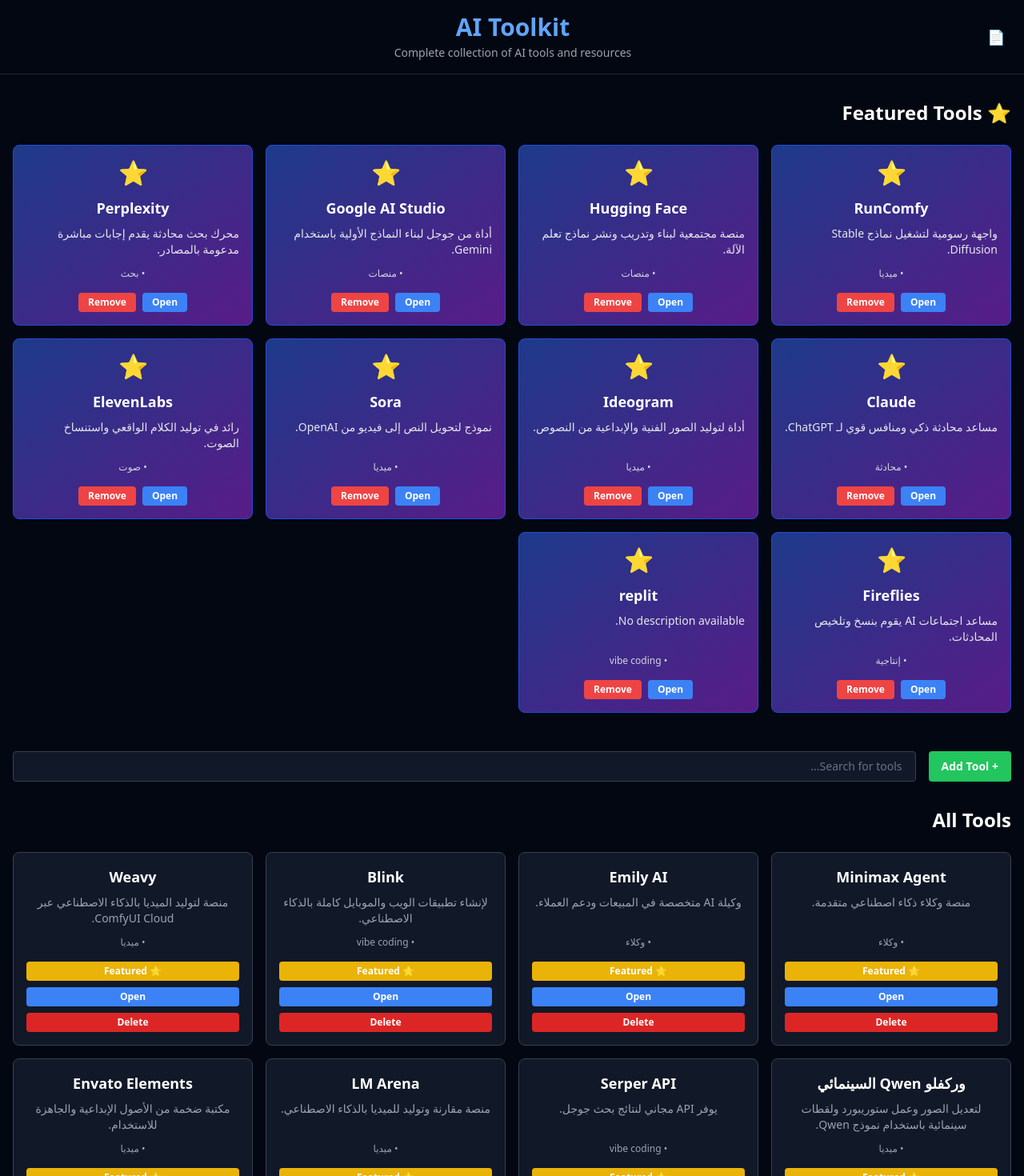
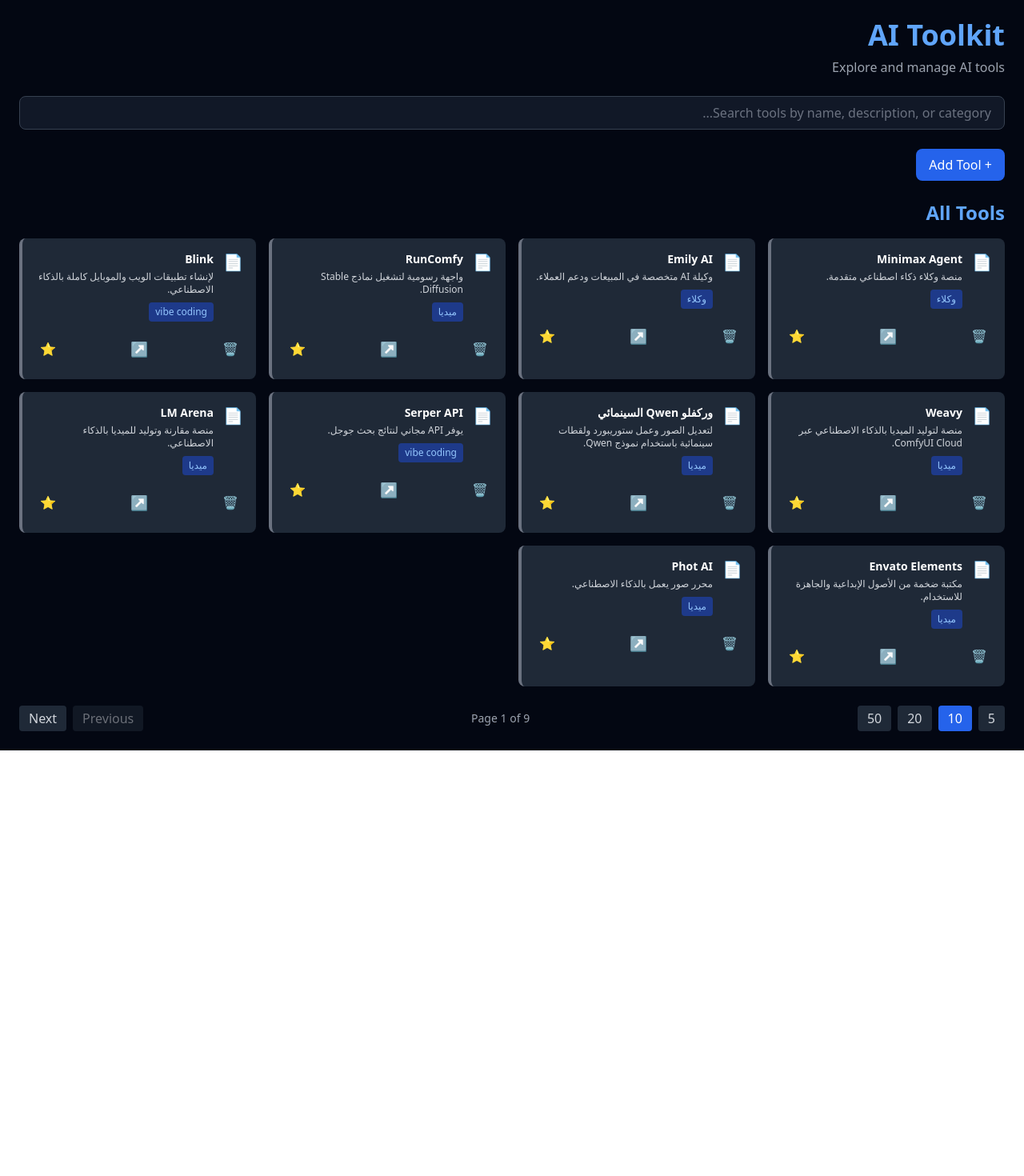
Before and after one commit to Omarhussien2/toolkit, a React (Vite) app: page / in a window 1280 px wide. Shown: the top 1470 px of the page at 80% size. After the commit the page ends 938 px from the top, so only its background shows below. Built offline with nearby package versions, Linux system fonts and the light colour scheme.

Commit message:
Feat: Icon-only buttons with localStorage persistence - Delete left, Open center-larger, Featured right

```diff
--- a/App.tsx
+++ b/App.tsx
@@ -1,4 +1,4 @@
-import React, { useState, useMemo } from 'react';
+import React, { useState, useMemo, useEffect } from 'react';
 import { initialTools } from './data';
 
 const GOOGLE_SHEETS_URL = 'https://docs.google.com/spreadsheets/d/1VlfBPQw79zF9Znafn_lvclGAdMmwwCs_S5PaPrMb4Ak/';
@@ -10,15 +10,37 @@ function App() {
   const [newTool, setNewTool] = useState({ name: '', description: '', category: '', toolUrl: '', featured: false })
   const [currentPage, setCurrentPage] = useState(1);
   const [itemsPerPage, setItemsPerPage] = useState(10);
+  const [featuredToolIds, setFeaturedToolIds] = useState([]);
+
+  // Load featured tools from localStorage on mount
+  useEffect(() => {
+    try {
+      const saved = localStorage.getItem('featuredTools');
+      if (saved) {
+        setFeaturedToolIds(JSON.parse(saved));
+      }
+    } catch (error) {
+      console.error('Error loading featured tools from localStorage:', error);
+    }
+  }, []);
+
+  // Save featured tools to localStorage whenever they change
+  useEffect(() => {
+    try {
+      localStorage.setItem('featuredTools', JSON.stringify(featuredToolIds));
+    } catch (error) {
+      console.error('Error saving featured tools to localStorage:', error);
+    }
+  }, [featuredToolIds]);
 
   // Separate featured and regular tools
   const featuredTools = useMemo(() => {
-    return allTools.filter(tool => tool.featured);
-  }, [allTools]);
+    return allTools.filter(tool => featuredToolIds.includes(tool.id));
+  }, [allTools, featuredToolIds]);
 
   // Filtered tools for search (excluding featured in main list)
   const filteredTools = useMemo(() => {
-    let result = allTools.filter(tool => !tool.featured);
+    let result = allTools.filter(tool => !featuredToolIds.includes(tool.id));
 
     if (searchQuery.trim()) {
       result = result.filter(tool =>
@@ -27,263 +49,253 @@ function App() {
         tool.category?.toLowerCase().includes(searchQuery.toLowerCase())
       );
     }
+
     return result;
-  }, [searchQuery, allTools]);
+  }, [allTools, searchQuery, featuredToolIds]);
 
-  const totalTools = filteredTools.length;
-  const totalPages = Math.ceil(totalTools / itemsPerPage);
-  const paginatedTools = filteredTools.slice(
-    (currentPage - 1) * itemsPerPage,
-    currentPage * itemsPerPage
-  );
+  const paginatedTools = useMemo(() => {
+    const startIndex = (currentPage - 1) * itemsPerPage;
+    const endIndex = startIndex + itemsPerPage;
+    return filteredTools.slice(startIndex, endIndex);
+  }, [filteredTools, currentPage, itemsPerPage]);
 
-  const toggleFeatured = (id) => {
-    setAllTools(allTools.map(tool =>
-      tool.id === id ? { ...tool, featured: !tool.featured } : tool
-    ));
-  };
-
-  const removeFeatured = (id) => {
-    setAllTools(allTools.map(tool =>
-      tool.id === id ? { ...tool, featured: false } : tool
-    ));
-  };
-
-  const deleteTool = (id) => {
-    setAllTools(allTools.filter(tool => tool.id !== id));
-    if (paginatedTools.length === 1 && currentPage > 1) {
-      setCurrentPage(currentPage - 1);
-    }
-  };
+  const totalPages = Math.ceil(filteredTools.length / itemsPerPage);
 
   const handleAddTool = () => {
     if (newTool.name.trim()) {
-      setAllTools([...allTools, { ...newTool, id: Date.now() }]);
+      const tool = {
+        id: Date.now().toString(),
+        name: newTool.name,
+        description: newTool.description,
+        category: newTool.category || 'Other',
+        toolUrl: newTool.toolUrl,
+        featured: false
+      };
+      setAllTools([...allTools, tool]);
       setNewTool({ name: '', description: '', category: '', toolUrl: '', featured: false });
       setShowAddForm(false);
     }
   };
 
-  return (
-    <div className="min-h-screen bg-gray-950 text-white font-sans">
-      {/* Header */}
-      <div className="border-b border-gray-800 px-6 py-4">
-        <div className="max-w-7xl mx-auto flex items-center justify-between">
-          <a
-            href={GOOGLE_SHEETS_URL}
-            target="_blank"
-            rel="noopener noreferrer"
-            className="text-lg hover:opacity-80 transition-opacity" title="Open Google Sheet"
-          >
-            📄
-          </a>
-          <div className="flex-1 text-center">
-            <h1 className="text-3xl font-bold text-blue-400">AI Toolkit</h1>
-            <p className="text-gray-400 text-sm mt-1">Complete collection of AI tools and resources</p>
+  const handleDeleteTool = (toolId) => {
+    setAllTools(allTools.filter(tool => tool.id !== toolId));
+    setFeaturedToolIds(featuredToolIds.filter(id => id !== toolId));
+  };
+
+  const handleToggleFeatured = (toolId) => {
+    if (featuredToolIds.includes(toolId)) {
+      setFeaturedToolIds(featuredToolIds.filter(id => id !== toolId));
+    } else {
+      setFeaturedToolIds([...featuredToolIds, toolId]);
+    }
+  };
+
+  const getCategoryColor = (category) => {
+    const colors = {
+      'AI': 'bg-blue-900 border-l-4 border-blue-400',
+      'Writing': 'bg-purple-900 border-l-4 border-purple-400',
+      'Image': 'bg-pink-900 border-l-4 border-pink-400',
+      'Code': 'bg-green-900 border-l-4 border-green-400',
+      'Voice': 'bg-orange-900 border-l-4 border-orange-400',
+      'Video': 'bg-red-900 border-l-4 border-red-400',
+      'Other': 'bg-gray-800 border-l-4 border-gray-500',
+    };
+    return colors[category] || colors['Other'];
+  };
+
+  const ToolCard = ({ tool, isFeatured = false }) => (
+    <div className={`p-4 rounded-lg ${getCategoryColor(tool.category)}`}>
+      <div className="flex items-start gap-3 mb-3">
+        <span className="text-xl">📄</span>
+        <div className="flex-1 min-w-0">
+          <h3 className="font-bold text-white text-sm break-words">{tool.name}</h3>
+          <p className="text-gray-300 text-xs mt-1 line-clamp-2">{tool.description}</p>
+          <div className="flex items-center gap-2 mt-2">
+            <span className="text-blue-300 text-xs bg-blue-900 px-2 py-1 rounded">{tool.category}</span>
           </div>
-          <div className="w-6"></div>
         </div>
       </div>
 
-      <div className="max-w-7xl mx-auto px-4 py-8">
-        {/* Featured Tools Section */}
-        {featuredTools.length > 0 && (
-          <div className="mb-12">
-            <h2 className="text-2xl font-bold text-white mb-6">⭐ Featured Tools</h2>
-            <div className="grid grid-cols-1 sm:grid-cols-2 lg:grid-cols-3 xl:grid-cols-4 gap-4">
-              {featuredTools.map(tool => (
-                <div key={tool.id} className="bg-gradient-to-br from-blue-900 to-purple-900 border border-blue-700 rounded-lg p-4 hover:shadow-lg hover:shadow-blue-500/20 transition-shadow flex flex-col">
-                  <div className="flex justify-center mb-3">
-                    <span className="text-3xl">⭐</span>
-                  </div>
-                  <h3 className="text-lg font-bold text-white mb-2 text-center">{tool.name}</h3>
-                  <p className="text-sm text-gray-200 mb-3 flex-grow">{tool.description || 'No description available'}</p>
-                  {tool.category && (
-                    <p className="text-xs text-gray-300 mb-4 text-center">• {tool.category}</p>
-                  )}
-                  <div className="flex gap-2 justify-center">
-                    <a
-                      href={tool.toolUrl}
-                      target="_blank"
-                      rel="noopener noreferrer"
-                      className="bg-blue-500 hover:bg-blue-600 px-3 py-1 rounded text-xs font-semibold transition-colors"
+      <div className="flex justify-between items-center gap-2 mt-3">
+        <button
+          onClick={() => handleDeleteTool(tool.id)}
+          className="p-1.5 hover:bg-gray-700 rounded transition text-red-400 hover:text-red-300"
+          title="Delete"
         >
-                      Open
-                    </a>
+          🗑️
+        </button>
+
         <button
-                      onClick={() => removeFeatured(tool.id)}
-                      className="bg-red-500 hover:bg-red-600 px-3 py-1 rounded text-xs font-semibold transition-colors"
+          onClick={() => window.open(tool.toolUrl, '_blank')}
+          className="p-2 hover:bg-gray-700 rounded transition text-blue-400 hover:text-blue-300 text-lg"
+          title="Open"
         >
-                      Remove
+          ↗️
+        </button>
+
+        <button
+          onClick={() => handleToggleFeatured(tool.id)}
+          className={`p-1.5 hover:bg-gray-700 rounded transition ${
+            featuredToolIds.includes(tool.id)
+              ? 'text-yellow-400 hover:text-yellow-300'
+              : 'text-gray-500 hover:text-gray-400'
+          }`}
+          title="Toggle Featured"
+        >
+          ⭐
         </button>
       </div>
     </div>
-              ))}
-            </div>
-          </div>
-        )}
+  );
 
-        {/* Search & Add Tool Section */}
-        <div className="mb-8 flex flex-col sm:flex-row gap-4 items-stretch">
-          <button
-            onClick={() => setShowAddForm(!showAddForm)}
-            className="bg-green-500 hover:bg-green-600 px-4 py-2 rounded font-semibold text-sm transition-colors whitespace-nowrap"
-          >
-            + Add Tool
-          </button>
+  return (
+    <div className="min-h-screen bg-gray-950 text-white p-6">
+      <div className="max-w-7xl mx-auto">
+        <h1 className="text-4xl font-bold text-blue-400 mb-2">AI Toolkit</h1>
+        <p className="text-gray-400 mb-6">Explore and manage AI tools</p>
+
+        {/* Search Bar */}
+        <div className="mb-6">
           <input
             type="text"
+            placeholder="Search tools by name, description, or category..."
             value={searchQuery}
             onChange={(e) => {
               setSearchQuery(e.target.value);
               setCurrentPage(1);
             }}
-            placeholder="Search for tools..."
-            className="flex-1 bg-gray-900 border border-gray-700 rounded px-4 py-2 text-sm text-white placeholder-gray-500 focus:outline-none focus:border-blue-500 transition-colors"
+            className="w-full px-4 py-2 bg-gray-900 border border-gray-700 rounded-lg text-white placeholder-gray-500 focus:outline-none focus:border-blue-400"
           />
         </div>
 
-        {/* Add Tool Form */}
-        {showAddForm && (
-          <div className="bg-gray-900 border border-gray-700 rounded-lg p-4 mb-8">
-            <div className="grid grid-cols-1 sm:grid-cols-2 gap-3 mb-4">
+        {/* Add Tool Button and Form */}
+        <div className="mb-6">
+          {!showAddForm ? (
+            <button
+              onClick={() => setShowAddForm(true)}
+              className="px-4 py-2 bg-blue-600 hover:bg-blue-700 text-white rounded-lg transition"
+            >
+              + Add Tool
+            </button>
+          ) : (
+            <div className="bg-gray-900 p-4 rounded-lg border border-gray-700">
               <input
                 type="text"
+                placeholder="Tool Name"
                 value={newTool.name}
-                onChange={(e) => setNewTool({...newTool, name: e.target.value})}
-                placeholder="Tool name"
-                className="bg-gray-800 border border-gray-600 rounded px-3 py-2 text-sm text-white placeholder-gray-500 focus:outline-none focus:border-blue-500"
+                onChange={(e) => setNewTool({ ...newTool, name: e.target.value })}
+                className="w-full px-3 py-2 bg-gray-800 border border-gray-700 rounded mb-2 text-white placeholder-gray-500 focus:outline-none focus:border-blue-400"
               />
               <input
                 type="text"
-                value={newTool.category}
-                onChange={(e) => setNewTool({...newTool, category: e.target.value})}
-                placeholder="Category"
-                className="bg-gray-800 border border-gray-600 rounded px-3 py-2 text-sm text-white placeholder-gray-500 focus:outline-none focus:border-blue-500"
-              />
-              <textarea
+                placeholder="Description"
                 value={newTool.description}
-                onChange={(e) => setNewTool({...newTool, description: e.target.value})}
-                placeholder="Description"
-                className="bg-gray-800 border border-gray-600 rounded px-3 py-2 text-sm text-white placeholder-gray-500 focus:outline-none focus:border-blue-500 sm:col-span-2"
-                rows="2"
+                onChange={(e) => setNewTool({ ...newTool, description: e.target.value })}
+                className="w-full px-3 py-2 bg-gray-800 border border-gray-700 rounded mb-2 text-white placeholder-gray-500 focus:outline-none focus:border-blue-400"
               />
               <input
-                type="url"
+                type="text"
+                placeholder="Category"
+                value={newTool.category}
+                onChange={(e) => setNewTool({ ...newTool, category: e.target.value })}
+                className="w-full px-3 py-2 bg-gray-800 border border-gray-700 rounded mb-2 text-white placeholder-gray-500 focus:outline-none focus:border-blue-400"
+              />
+              <input
+                type="text"
+                placeholder="Tool URL"
                 value={newTool.toolUrl}
-                onChange={(e) => setNewTool({...newTool, toolUrl: e.target.value})}
-                placeholder="Tool URL"
-                className="bg-gray-800 border border-gray-600 rounded px-3 py-2 text-sm text-white placeholder-gray-500 focus:outline-none focus:border-blue-500 sm:col-span-2"
+                onChange={(e) => setNewTool({ ...newTool, toolUrl: e.target.value })}
+                className="w-full px-3 py-2 bg-gray-800 border border-gray-700 rounded mb-2 text-white placeholder-gray-500 focus:outline-none focus:border-blue-400"
               />
-              <label className="flex items-center gap-2 text-sm">
-                <input
-                  type="checkbox"
-                  checked={newTool.featured}
-                  onChange={(e) => setNewTool({...newTool, featured: e.target.checked})}
-                  className="w-4 h-4"
-                />
-                Add to Featured Tools
-              </label>
-            </div>
               <div className="flex gap-2">
                 <button
                   onClick={handleAddTool}
-                className="bg-blue-500 hover:bg-blue-600 px-4 py-2 rounded text-sm font-semibold transition-colors"
+                  className="px-4 py-2 bg-green-600 hover:bg-green-700 text-white rounded transition"
                 >
-                Add
+                  Save Tool
                 </button>
                 <button
                   onClick={() => setShowAddForm(false)}
-                className="bg-gray-700 hover:bg-gray-600 px-4 py-2 rounded text-sm font-semibold transition-colors"
+                  className="px-4 py-2 bg-gray-700 hover:bg-gray-600 text-white rounded transition"
                 >
                   Cancel
                 </button>
               </div>
             </div>
           )}
+        </div>
+
+        {/* Featured Tools Section */}
+        {featuredTools.length > 0 && (
+          <div className="mb-8">
+            <h2 className="text-2xl font-bold text-blue-400 mb-4">Featured Tools</h2>
+            <div className="grid grid-cols-1 sm:grid-cols-2 lg:grid-cols-3 xl:grid-cols-4 gap-4">
+              {featuredTools.map(tool => (
+                <ToolCard key={tool.id} tool={tool} isFeatured={true} />
+              ))}
+            </div>
+          </div>
+        )}
 
         {/* All Tools Section */}
-        <div className="mb-8">
-          <h2 className="text-2xl font-bold text-white mb-6">All Tools</h2>
+        <div>
+          <h2 className="text-2xl font-bold text-blue-400 mb-4">All Tools</h2>
+
           {filteredTools.length === 0 ? (
-            <div className="text-center py-12 text-gray-400">No tools found</div>
+            <div className="text-center text-gray-400 py-8">
+              No tools found. Try adjusting your search.
+            </div>
           ) : (
-            <div className="grid grid-cols-1 sm:grid-cols-2 lg:grid-cols-3 xl:grid-cols-4 gap-4">
+            <>
+              <div className="grid grid-cols-1 sm:grid-cols-2 lg:grid-cols-3 xl:grid-cols-4 gap-4 mb-6">
                 {paginatedTools.map(tool => (
-                <div key={tool.id} className="bg-gray-900 border border-gray-700 rounded-lg p-4 hover:border-gray-600 transition-colors flex flex-col">
-                  <h3 className="text-lg font-bold text-white mb-2 text-center">{tool.name}</h3>
-                  <p className="text-sm text-gray-400 mb-3 flex-grow text-center">{tool.description || 'No description available'}</p>
-                  {tool.category && (
-                    <p className="text-xs text-gray-400 mb-4 text-center">• {tool.category}</p>
-                  )}
-                  <div className="flex gap-2 flex-col">
-                    <button
-                      onClick={() => toggleFeatured(tool.id)}
-                      className="bg-yellow-500 hover:bg-yellow-600 px-3 py-1 rounded text-xs font-semibold transition-colors w-full"
-                    >
-                      ⭐ Featured
-                    </button>
-                    <a
-                      href={tool.toolUrl}
-                      target="_blank"
-                      rel="noopener noreferrer"
-                      className="bg-blue-500 hover:bg-blue-600 px-3 py-1 rounded text-xs font-semibold transition-colors text-center w-full"
-                    >
-                      Open
-                    </a>
-                    <button
-                      onClick={() => deleteTool(tool.id)}
-                      className="bg-red-600 hover:bg-red-700 px-3 py-1 rounded text-xs font-semibold transition-colors w-full"
-                    >
-                      Delete
-                    </button>
-                  </div>
-                </div>
+                  <ToolCard key={tool.id} tool={tool} />
                 ))}
-            </div>
-          )}
               </div>
 
               {/* Pagination */}
-        {filteredTools.length > 0 && (
-          <div className="flex flex-wrap items-center justify-between gap-4 bg-gray-900 border border-gray-700 rounded-lg p-4">
+              <div className="flex flex-col sm:flex-row items-center justify-between gap-4">
+                <div className="flex gap-2">
+                  {[5, 10, 20, 50].map(num => (
+                    <button
+                      key={num}
+                      onClick={() => {
+                        setItemsPerPage(num);
+                        setCurrentPage(1);
+                      }}
+                      className={`px-3 py-1 rounded transition ${
+                        itemsPerPage === num
+                          ? 'bg-blue-600 text-white'
+                          : 'bg-gray-800 text-gray-300 hover:bg-gray-700'
+                      }`}
+                    >
+                      {num}
+                    </button>
+                  ))}
+                </div>
                 <div className="text-sm text-gray-400">
-              Total: {filteredTools.length} tools
+                  Page {currentPage} of {totalPages}
                 </div>
                 <div className="flex gap-2">
                   <button
                     onClick={() => setCurrentPage(Math.max(1, currentPage - 1))}
                     disabled={currentPage === 1}
-                className="bg-gray-700 hover:bg-gray-600 disabled:opacity-50 px-3 py-1 rounded text-xs font-semibold transition-colors"
+                    className="px-3 py-1 bg-gray-800 hover:bg-gray-700 disabled:opacity-50 disabled:cursor-not-allowed text-gray-300 rounded transition"
                   >
-                ← Previous
+                    Previous
                   </button>
-              <div className="px-3 py-1 text-xs font-semibold">
-                Page {currentPage} of {totalPages}
-              </div>
                   <button
                     onClick={() => setCurrentPage(Math.min(totalPages, currentPage + 1))}
                     disabled={currentPage === totalPages}
-                className="bg-gray-700 hover:bg-gray-600 disabled:opacity-50 px-3 py-1 rounded text-xs font-semibold transition-colors"
+                    className="px-3 py-1 bg-gray-800 hover:bg-gray-700 disabled:opacity-50 disabled:cursor-not-allowed text-gray-300 rounded transition"
                   >
-                Next →
+                    Next
                   </button>
                 </div>
-            <select
-              value={itemsPerPage}
-              onChange={(e) => {
-                setItemsPerPage(Number(e.target.value));
-                setCurrentPage(1);
-              }}
-              className="bg-gray-800 border border-gray-600 rounded px-2 py-1 text-xs text-white focus:outline-none focus:border-blue-500"
-            >
-              <option value="5">5</option>
-              <option value="10">10</option>
-              <option value="20">20</option>
-              <option value="50">50</option>
-            </select>
               </div>
+            </>
           )}
+        </div>
       </div>
     </div>
   );
```
Lines whose indentation alone changed are shown as unchanged.
